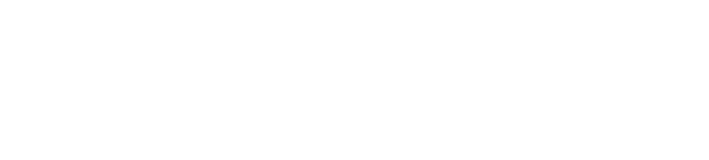
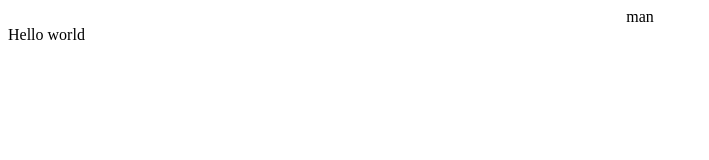
Before and after one commit to Godfemy/Realmadrid1, a plain HTML site: page index.html in a window 1280 px wide. Shown: the whole page, without its empty margins (0-709 px from the left). Drawn offline with Linux system fonts and the light colour scheme.

Commit message:
another commit

```diff
--- a/index.html
+++ b/index.html
@@ -6,6 +6,9 @@
     <title>Document</title>
 </head>
 <body>
-
+    <div>
+        <center>man</center>
+        <div>Hello world</div>
+    </div>
 </body>
 </html>
```
